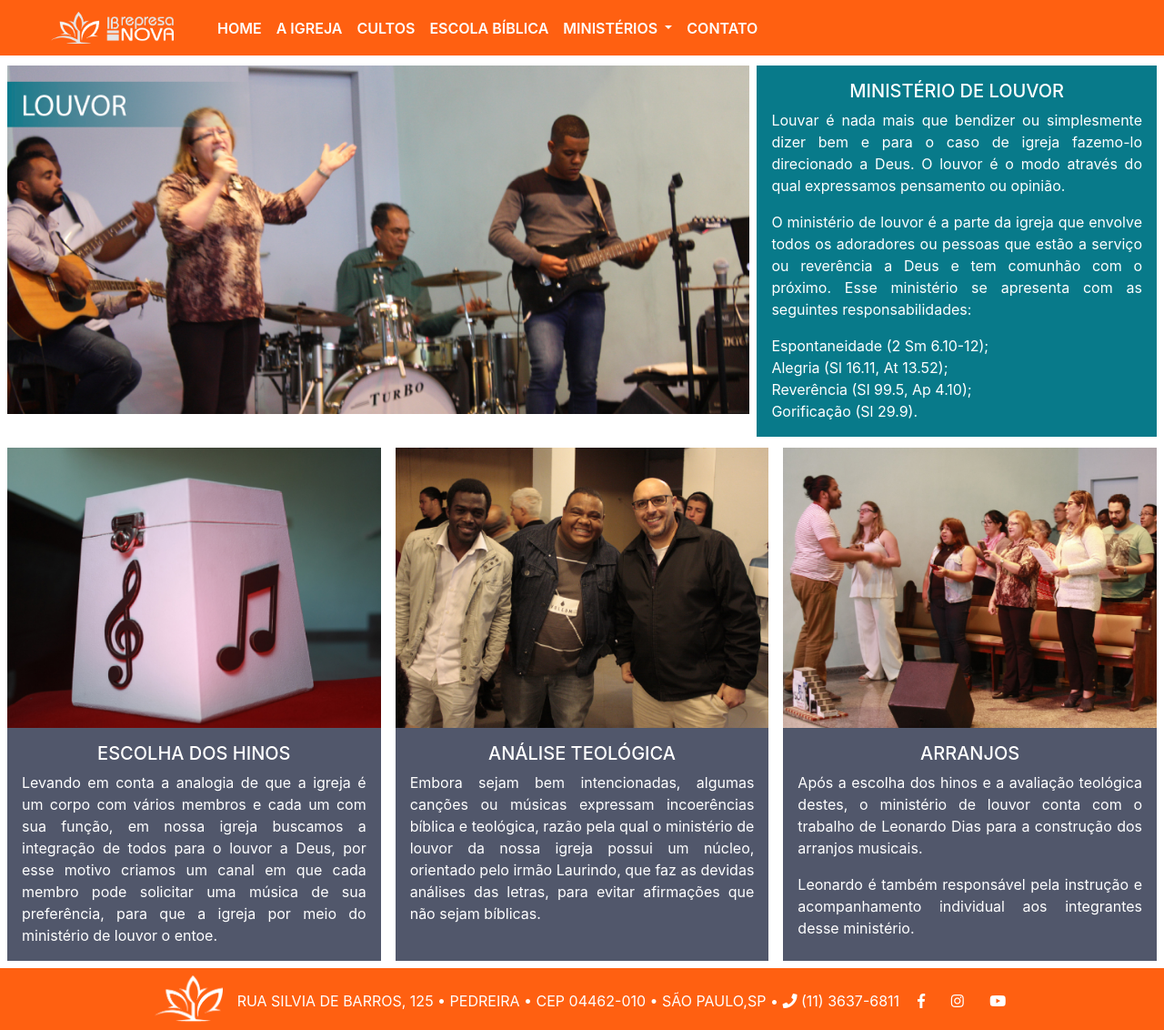
After one commit to GustavoDiogo/siteibrn2, a PHP site: page /louvor.php in a window 1280 px wide. The commit adds this page. Shown: the whole page at 91% size. Run offline with PHP 8.4, Linux system fonts and the light colour scheme; some libraries are stand-ins or nearby versions.

Commit message:
atualização final

```diff
--- a/header.php
+++ b/header.php
@@ -50,7 +50,7 @@
 							<a class="dropdown-item" href="acaosocial.php">AÇÃO SOCIAL</a>
 							<a class="dropdown-item" href="homens.php">HOMENS</a>
 							<a class="dropdown-item" href="jovens.php">JOVENS</a>
-							<a class="dropdown-item" href="#">LOUVOR</a>
+							<a class="dropdown-item" href="louvor.php">LOUVOR</a>
 							<a class="dropdown-item" href="missoes.php">MISSÕES</a>
 							<a class="dropdown-item" href="mulheres.php">MULHERES</a>
 							<a class="dropdown-item" href="kids.php">REPRESA KIDS</a>
--- /dev/null
+++ b/louvor.php
@@ -0,0 +1,73 @@
+<?php include("header.php"); ?>
+
+<link rel="stylesheet" href="css/pagina_entrada.css">
+
+<div class="top-div-entrada">
+	<div class="banner">
+		<img src="images/louvor_banner.jpg">
+	</div>
+	<div class="descricao-box-entrada">
+		<div class="descricao-box-texto-entrada">
+			<h5 align="middle">MINISTÉRIO DE LOUVOR</h5>
+			<p>
+				Louvar é nada mais que bendizer ou simplesmente dizer bem e para o caso de igreja fazemo-lo direcionado a Deus. O louvor é o modo através do qual expressamos pensamento ou opinião.
+			</p>
+			<p>
+				O ministério de louvor é a parte da igreja que envolve todos os adoradores ou pessoas que estão a serviço ou reverência a Deus e tem comunhão com o próximo. Esse ministério se apresenta com as seguintes responsabilidades:
+			</p>
+			<p>
+				Espontaneidade (2 Sm 6.10-12);
+				<br>
+				Alegria (Sl 16.11, At 13.52);
+				<br>
+				Reverência (Sl 99.5, Ap 4.10);
+				<br>
+				Gorificação (Sl 29.9).
+			</p>
+		</div>
+	</div>
+</div>
+
+<div class="top-div-informativa">
+	<div class="banner-informativa">
+		<img src="images/escolhahinos.jpg">
+
+		<div class="descricao-box-texto-informativa">
+			<h5 align="middle">ESCOLHA DOS HINOS</h5>
+			<p>
+				Levando em conta a analogia de que a igreja é um corpo com vários membros e cada um com sua função, em nossa igreja buscamos a integração de todos para o louvor a Deus, por esse motivo criamos um canal em que cada membro pode solicitar uma música de sua preferência, para que a igreja por meio do ministério de louvor o entoe.
+			</p>
+		</div>
+
+	</div>
+
+	<div class="banner-informativa">
+		<img src="images/analiseteologica.jpg">
+
+		<div class="descricao-box-texto-informativa">
+			<h5 align="middle">ANÁLISE TEOLÓGICA</h5>
+			<p>
+				Embora sejam bem intencionadas, algumas canções ou músicas expressam incoerências bíblica e teológica, razão pela qual o ministério de louvor da nossa igreja possui um núcleo, orientado pelo irmão Laurindo, que faz as devidas análises das letras, para evitar afirmações que não sejam bíblicas.
+			</p>
+		</div>
+
+	</div>
+
+	<div class="banner-informativa">
+		<img src="images/arranjos.jpg">
+
+		<div class="descricao-box-texto-informativa">
+			<h5 align="middle">ARRANJOS</h5>
+			<p>
+				Após a escolha dos hinos e a avaliação teológica destes, o ministério de louvor conta com o trabalho de Leonardo Dias para a construção dos arranjos musicais.
+			</p>
+			<p>
+				Leonardo é também responsável pela instrução e acompanhamento individual aos integrantes desse ministério.
+			</p>
+		</div>
+
+	</div>
+
+</div>
+
+<?php include("footer.php"); ?>
```
Also changed, not shown: index.php (+9 -7 lines), images/analiseteologica.jpg (added), images/arranjos.jpg (added), images/escolhahinos.jpg (added), images/louvor_banner.jpg.
